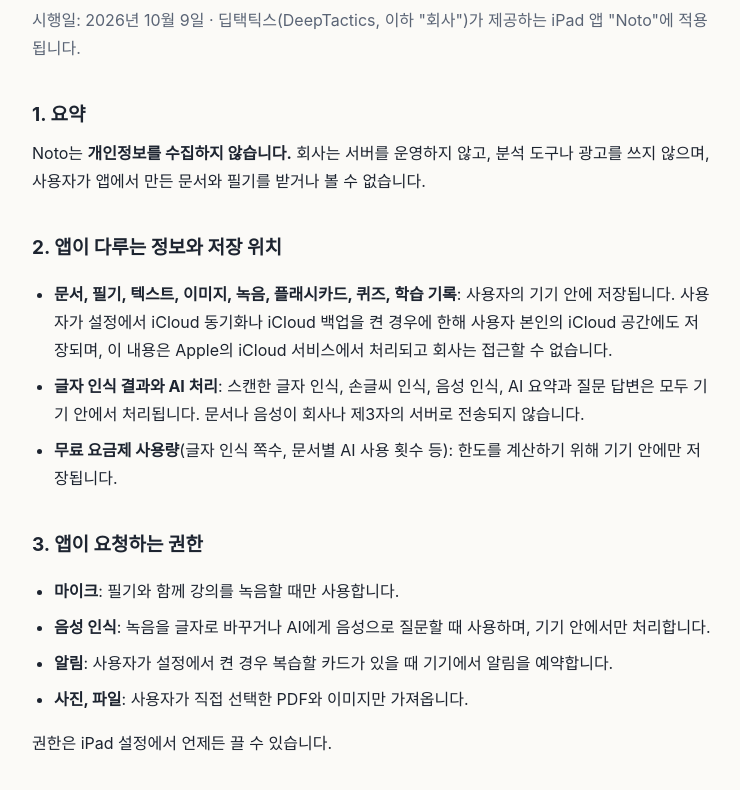
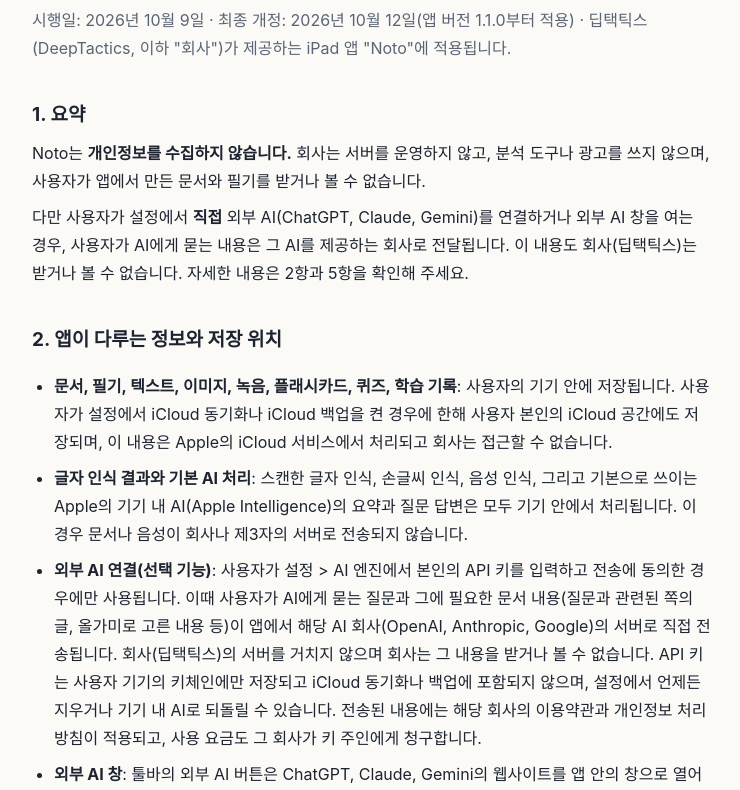
Before and after one commit to DeepTactics-Developer/noto-pages, a plain HTML site: page privacy/index.html in a window 1280 px wide. Shown: the part 123-913 px from the top of the page, without its empty margins (268-1008 px from the left). Drawn offline with Linux system fonts and the light colour scheme.

Commit message:
Privacy policy, support and terms for Noto 1.1.0: optional external AI (own API key) and the chat-site window

```diff
--- a/privacy/index.html
+++ b/privacy/index.html
@@ -22,15 +22,18 @@
 <body><main>
 <nav><a href="../">지원</a><a href="../privacy/" aria-current=page>개인정보 처리방침</a><a href="../terms/">이용약관</a></nav>
 <h1>개인정보 처리방침</h1>
-<p class="lead">시행일: 2026년 10월 9일 · 딥택틱스(DeepTactics, 이하 "회사")가 제공하는 iPad 앱 "Noto"에 적용됩니다.</p>
+<p class="lead">시행일: 2026년 10월 9일 · 최종 개정: 2026년 10월 12일(앱 버전 1.1.0부터 적용) · 딥택틱스(DeepTactics, 이하 "회사")가 제공하는 iPad 앱 "Noto"에 적용됩니다.</p>
 
 <h2>1. 요약</h2>
 <p>Noto는 <strong>개인정보를 수집하지 않습니다.</strong> 회사는 서버를 운영하지 않고, 분석 도구나 광고를 쓰지 않으며, 사용자가 앱에서 만든 문서와 필기를 받거나 볼 수 없습니다.</p>
+<p>다만 사용자가 설정에서 <strong>직접</strong> 외부 AI(ChatGPT, Claude, Gemini)를 연결하거나 외부 AI 창을 여는 경우, 사용자가 AI에게 묻는 내용은 그 AI를 제공하는 회사로 전달됩니다. 이 내용도 회사(딥택틱스)는 받거나 볼 수 없습니다. 자세한 내용은 2항과 5항을 확인해 주세요.</p>
 
 <h2>2. 앱이 다루는 정보와 저장 위치</h2>
 <ul>
 <li><strong>문서, 필기, 텍스트, 이미지, 녹음, 플래시카드, 퀴즈, 학습 기록</strong>: 사용자의 기기 안에 저장됩니다. 사용자가 설정에서 iCloud 동기화나 iCloud 백업을 켠 경우에 한해 사용자 본인의 iCloud 공간에도 저장되며, 이 내용은 Apple의 iCloud 서비스에서 처리되고 회사는 접근할 수 없습니다.</li>
-<li><strong>글자 인식 결과와 AI 처리</strong>: 스캔한 글자 인식, 손글씨 인식, 음성 인식, AI 요약과 질문 답변은 모두 기기 안에서 처리됩니다. 문서나 음성이 회사나 제3자의 서버로 전송되지 않습니다.</li>
+<li><strong>글자 인식 결과와 기본 AI 처리</strong>: 스캔한 글자 인식, 손글씨 인식, 음성 인식, 그리고 기본으로 쓰이는 Apple의 기기 내 AI(Apple Intelligence)의 요약과 질문 답변은 모두 기기 안에서 처리됩니다. 이 경우 문서나 음성이 회사나 제3자의 서버로 전송되지 않습니다.</li>
+<li><strong>외부 AI 연결(선택 기능)</strong>: 사용자가 설정 &gt; AI 엔진에서 본인의 API 키를 입력하고 전송에 동의한 경우에만 사용됩니다. 이때 사용자가 AI에게 묻는 질문과 그에 필요한 문서 내용(질문과 관련된 쪽의 글, 올가미로 고른 내용 등)이 앱에서 해당 AI 회사(OpenAI, Anthropic, Google)의 서버로 직접 전송됩니다. 회사(딥택틱스)의 서버를 거치지 않으며 회사는 그 내용을 받거나 볼 수 없습니다. API 키는 사용자 기기의 키체인에만 저장되고 iCloud 동기화나 백업에 포함되지 않으며, 설정에서 언제든 지우거나 기기 내 AI로 되돌릴 수 있습니다. 전송된 내용에는 해당 회사의 이용약관과 개인정보 처리방침이 적용되고, 사용 요금도 그 회사가 키 주인에게 청구합니다.</li>
+<li><strong>외부 AI 창</strong>: 툴바의 외부 AI 버튼은 ChatGPT, Claude, Gemini의 웹사이트를 앱 안의 창으로 열어 줍니다. 로그인과 대화 내용은 해당 사이트가 처리하며, Noto는 그 입력과 대화를 읽거나 저장하거나 전송하지 않습니다. 사이트가 남기는 로그인 정보(쿠키)는 이 앱의 웹 보관 영역에 저장되며 앱을 삭제하면 함께 삭제됩니다.</li>
 <li><strong>무료 요금제 사용량</strong>(글자 인식 쪽수, 문서별 AI 사용 횟수 등): 한도를 계산하기 위해 기기 안에만 저장됩니다.</li>
 </ul>
 
@@ -48,6 +51,7 @@
 
 <h2>5. 제3자 제공과 국외 이전</h2>
 <p>회사는 수집하는 개인정보가 없으므로 제3자에게 제공하거나 위탁하거나 국외로 이전하는 정보가 없습니다. iCloud를 사용하는 경우 Apple의 개인정보 처리방침이 적용됩니다.</p>
+<p>사용자가 직접 켠 외부 AI(2항)는 회사가 제공하거나 위탁하는 것이 아니라, 사용자가 본인의 키와 계정으로 해당 회사의 서비스를 이용하는 것입니다. 이때 내용은 사용자의 기기에서 해당 회사(OpenAI, Anthropic, Google)의 서버로 직접 전송되며, 서버가 해외에 있을 수 있습니다. 사용자는 설정에서 외부 AI를 켜기 전에 이를 안내받고 동의하며, 동의하지 않으면 기기 내 AI만 사용됩니다.</p>
 
 <h2>6. 보관과 삭제</h2>
 <p>데이터는 사용자의 기기에 있으므로 앱을 삭제하면 기기의 데이터가 함께 삭제됩니다. iCloud에 저장한 데이터는 iCloud 설정의 저장 공간 관리에서 삭제할 수 있습니다. 앱 안에서도 문서를 삭제하면 휴지통을 거쳐 30일 뒤 영구 삭제됩니다.</p>
```
Also changed, not shown: index.html (+1 -1 lines), terms/index.html (+2 -1 lines).
